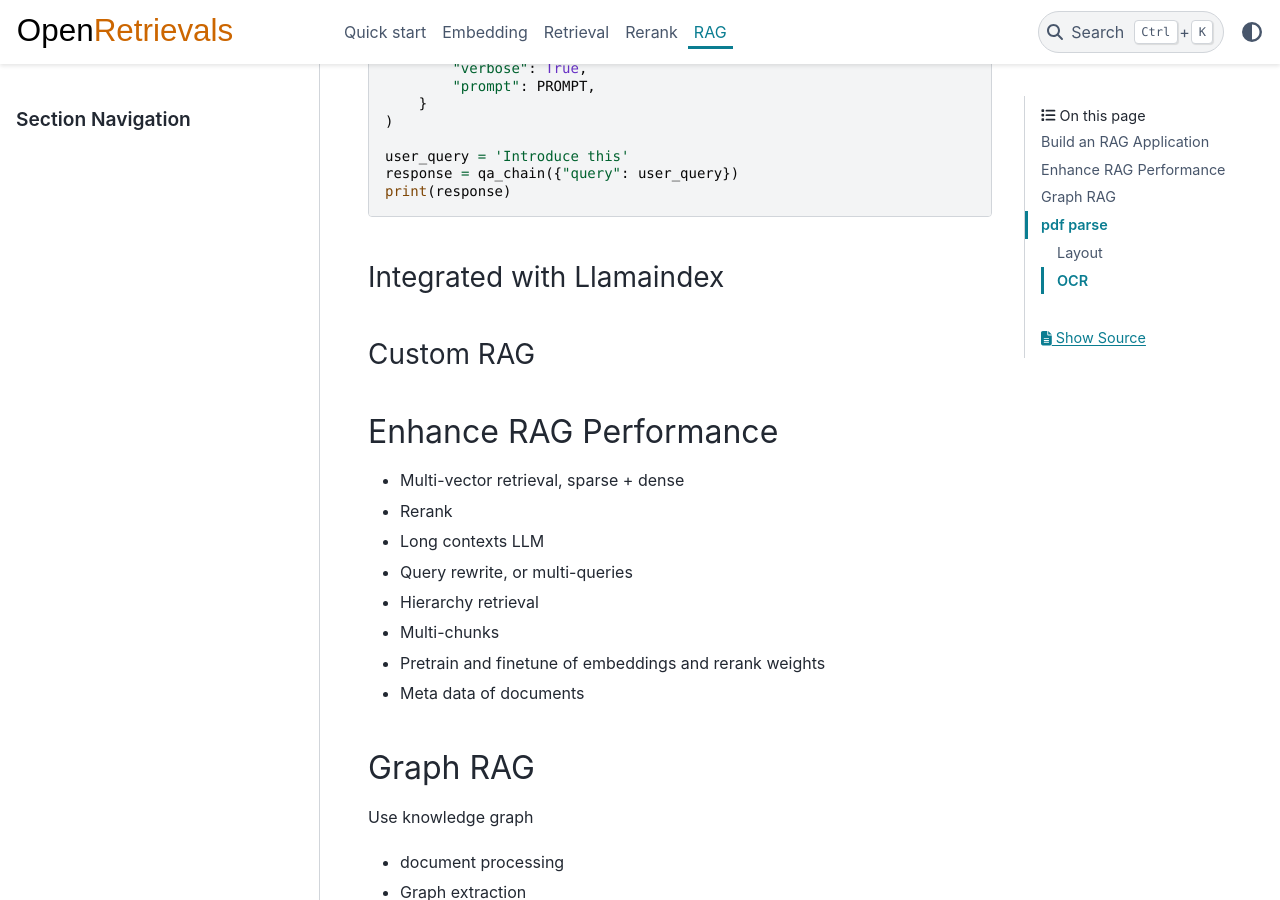
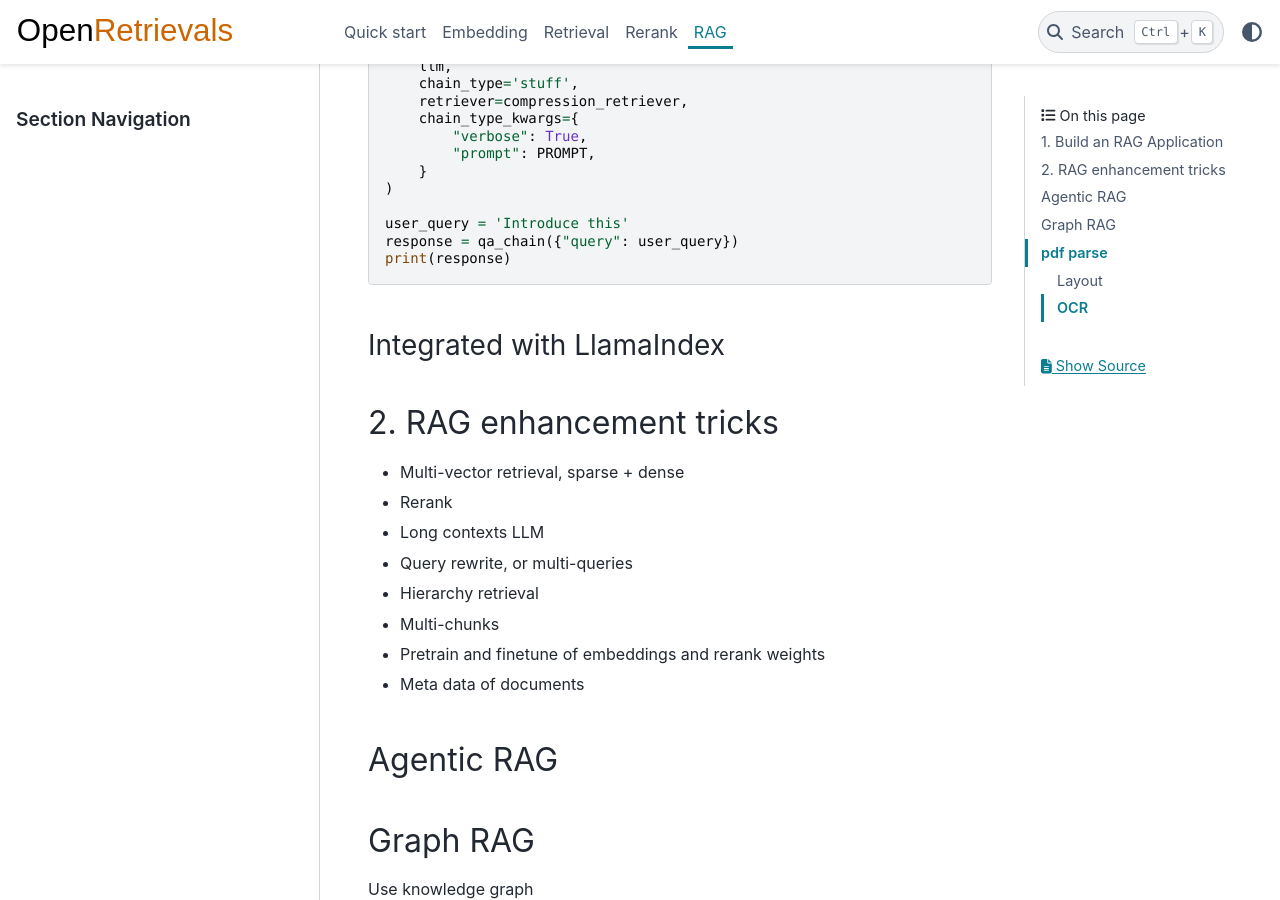
Before and after one commit to LongxingTan/open-retrievals, a Sphinx documentation site: the page built from docs/source/rag.rst, in a window 1280 px wide and 900 px high, scrolled down 1438 px. Built offline with Sphinx 7.4.7 and the PyData theme 0.15.4, drawn with Linux system fonts in a browser that asks for light colours; some of the changed text lies outside the part shown.

```diff
--- a/docs/source/rag.rst
+++ b/docs/source/rag.rst
@@ -3,14 +3,18 @@ RAG
 
 .. _rag:
 
-Build an RAG Application
-----------------------------
+1. Build an RAG Application
+-------------------------------
 
 RAG could help solve the false information, out-of-date information, and data security for LLM by searching the external data.
 The basic RAG process is document indexing, query embedding, retrieval, optional rerank, and LLM generate.
 
 * Output reference for explainability
 * LLM Hallucination
+
+.. code-block:: python
+
+    from retrievals import AutoModelForEmbedding
 
 
 Integrated with Langchain
@@ -83,17 +87,13 @@ Integrated with Langchain
     print(response)
 
 
-Integrated with Llamaindex
-~~~~~~~~~~~~~~~~~~~~~~~~~~~~~
-
-
-Custom RAG
-~~~~~~~~~~~~~~~~~~~~~~~~~~~~~
+Integrated with LlamaIndex
+~~~~~~~~~~~~~~~~~~~~~~~~~~~~~~~~~
 
 
 
-Enhance RAG Performance
----------------------------
+2. RAG enhancement tricks
+----------------------------------
 
 * Multi-vector retrieval, sparse + dense
 * Rerank
@@ -103,6 +103,10 @@ Enhance RAG Performance
 * Multi-chunks
 * Pretrain and finetune of embeddings and rerank weights
 * Meta data of documents
+
+
+Agentic RAG
+---------------------
 
 
 Graph RAG
@@ -116,6 +120,7 @@ Use knowledge graph
 * Community summarization
 
 - https://github.com/microsoft/graphrag
+
 
 
 pdf parse
```
Also changed, not shown: examples/0_embedding/README.md (added), examples/1_retrieval/README.md (added), examples/2_reranking/README.md (added), examples/3_colbert/README.md (added), 3 other files.
